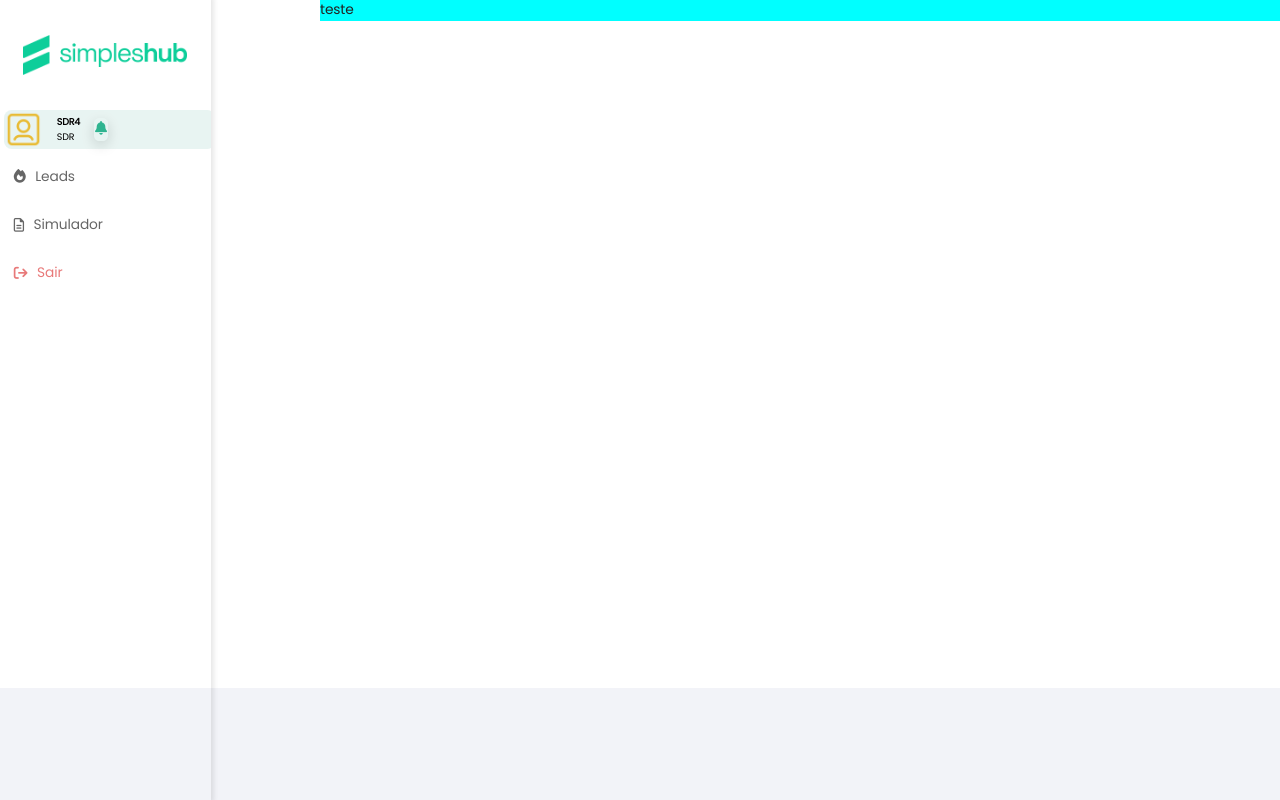
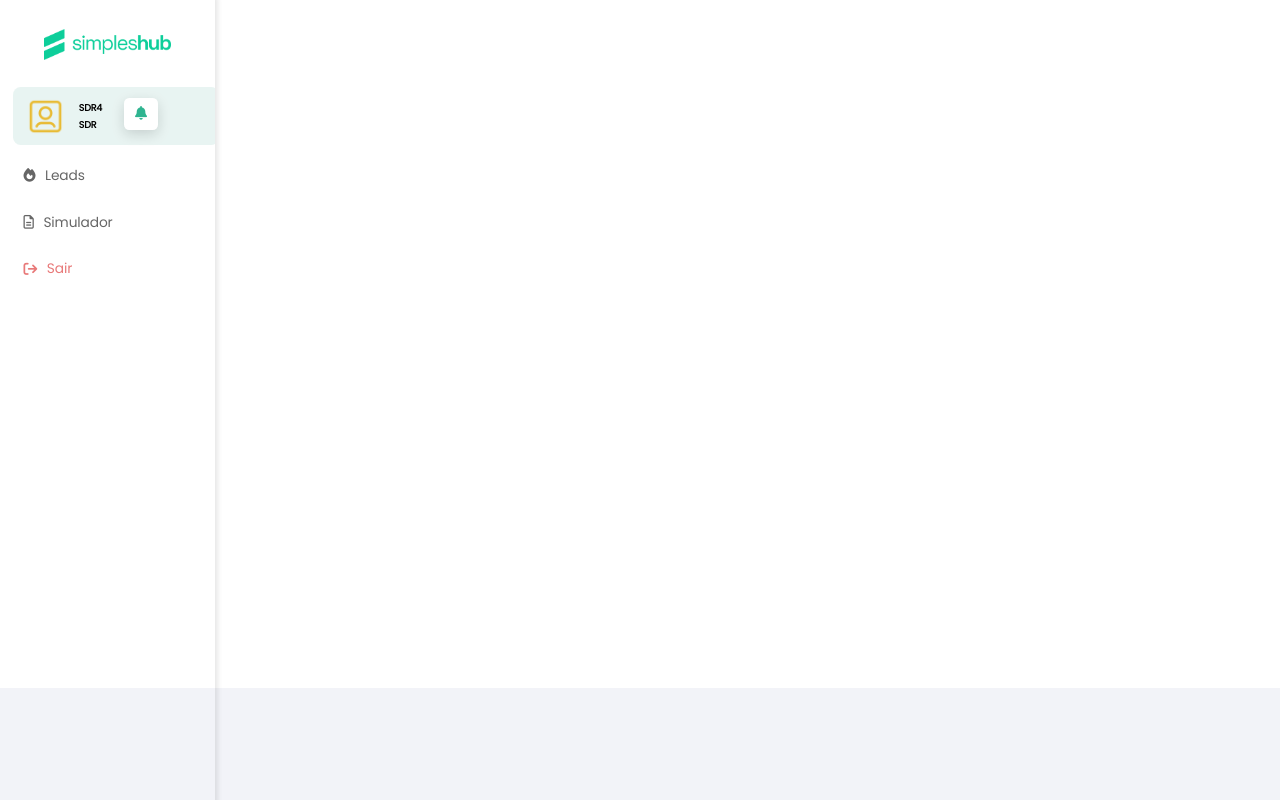
Before and after one commit to Bahiy/BudgetSimulator, a Vue app: page / in a window 1280 px wide. Built offline with nearby package versions, Linux system fonts and the light colour scheme; what v-money would draw is missing.

Commit message:
Test in home

```diff
--- a/src/App.vue
+++ b/src/App.vue
@@ -2,14 +2,11 @@
   <div id="app">
     <div class="container-fluid">
       <div class="row">
-
-        <div class="col">
+        <div class="navigation-sidebar">
           <layout-navigation />
         </div>
 
-        <div class="col-9">
-          <router-view />
-        </div>
+        <!-- <router-view /> -->
       </div>
     </div>
   </div>
@@ -30,4 +27,13 @@ export default {
   color: var(--darker);
   background-color: var(--light);
 }
+.navigation-sidebar {
+  box-sizing: content-box;
+  padding: 10px 5px !important;
+  position: fixed;
+  overflow: hidden auto;
+  width: 15rem !important;
+  height: 100% !important;
+  box-shadow: 0 0 6px 4px rgba(0, 0, 0, 0.1);
+}
 </style>
--- /dev/null
+++ b/src/components/layout/LayoutHeader.vue
@@ -0,0 +1,28 @@
+<template>
+  <div
+    class="header-page-container"
+  >
+    <div class="d-flex align-items-center gap-24">
+      <h2 class="title">Contrate agora</h2>
+    </div>
+  </div>
+</template>
+
+<script>
+export default {};
+</script>
+
+<style lang="scss" scoped>
+.header-page-container {
+  display: flex;
+  flex-direction: row;
+  justify-content: space-between;
+  padding: 1.5rem !important;
+  background-color: var(--featured-light) !important;
+  color: var(--light);
+  .title {
+    font-size: 24px;
+    font-weight: 600 !important;
+  }
+}
+</style>
--- a/src/components/layout/LayoutNavigation.vue
+++ b/src/components/layout/LayoutNavigation.vue
@@ -1,23 +1,25 @@
 <template>
-  <div class="navigation-sidebar">
+  <div>
     <ul class="nav flex-column">
       <img class="img-fluid" src="../../assets/nav-logo.png" alt="Logo" />
 
-      <div class="user-info">
+      <div class="user-info col" style="display: flex">
         <div class="icon-user">
+          <li class="nav-item">
             <img src="../../assets/SDR4.png" width="45px" alt="User Icon" />
+          </li>
         </div>
         <div class="user-container">
           <div class="affiliate-info">
-            <p class="name-user"><b>SDR4</b></p>
+            <p class="name-user">SDR4</p>
             <p class="emissions-user">SDR</p>
-          </div>
           </div>
 
           <div>
             <button class="btn btn-notify" aria-label="Notificações">
               <i class="fa-solid fa-bell fa-1x" />
             </button>
+          </div>
         </div>
       </div>
       <li class="nav-item"><i class="fa-solid fa-fire"></i>Leads</li>
@@ -36,41 +38,59 @@ export default {};
 </script>
 
 <style scoped lang="scss">
-.navigation-sidebar {
-  padding: 0 0.5rem;
-  position: fixed;
-  overflow: hidden auto;
-  width: 245px;
-  height: 100% !important;
-  box-shadow: 0 0 6px 4px rgba(0, 0, 0, 0.1);
 .nav {
+  display: flex;
+  flex-direction: column;
   z-index: 100;
-    height: 100vh;
+  height: 100%;
+  width: 100%;
+  padding-left: 0.4rem !important;
+  padding-right: 0.4rem !important;
   color: var(--dark);
+  gap: 0.5rem;
+
   .img-fluid {
-      padding: 41px 27px !important;
+    width: 100% !important;
+    padding: 1.5rem 2.5rem !important;
   }
 
   .user-info {
-      gap: 16px;
     display: flex;
-      width: 100%;
-      background-color: var(--green-light);
-      padding: 10px 10px;
+    gap: 1rem;
+    align-items: center;
+    justify-content: flex-start;
+    background: var(--green-light);
     border-radius: 9px;
-      margin: 0 -15px 5px 5px !important;
-      align-items: center;
-      justify-items: center;
+    margin: 0 -1rem 0.3rem 0.2rem !important;
+
+    .user-container {
+      display: flex;
+      gap: 25px;
+    }
+
+    .affiliate-info {
+      gap: 0.5rem;
+
+      .name-user,
+      .emissions-user {
+        font-size: 11px;
+        font-weight: 600 !important;
+        margin: 3px 0 !important;
+        color: var(--dark);
+      }
+    }
 
     .btn-notify {
+      padding: 5px 12px !important;
+      background-color: var(--light);
       box-shadow: rgba(0, 0, 0, 0.15) 0px 5px 15px 0px;
       .notification-counter {
-          padding-top: 2px;
-          width: 20px;
-          height: 19px;
+        padding-top: 2px !important;
+        width: 20px !important;
+        height: 19px !important;
         border-radius: 5px;
-          margin-top: -20px;
-          margin-left: 15px;
+        margin-top: -20px !important;
+        margin-left: 15px !important;
         color: #fff;
         font-size: 10px;
       }
@@ -78,15 +98,18 @@ export default {};
   }
 
   .nav-item {
+    font-size: 16px;
+    font-weight: 300 !important;
     color: var(--dark-low);
     transition: 0.2s;
     display: flex;
     align-items: center;
     gap: 0.7rem;
-      padding: 1rem !important;
-      border-radius: 12px ;
+    padding: 0.7rem 0 0.7rem 1rem !important;
+    border-radius: 7px;
 
     &.active {
+      margin-right: -25px !important;
       color: var(--featured) !important;
       background-color: var(--green-light) !important;
     }
@@ -105,7 +128,7 @@ export default {};
     }
   }
 }
-}
+
 p {
   font-size: 11px;
 }
--- /dev/null
+++ b/src/components/layout/LayoutSlider.vue
@@ -0,0 +1,203 @@
+<template>
+  <div>
+    <div
+      class="w-100 mb-3 vue-slider vue-slider-ltr"
+      :style="{ padding: '7px 0', width: 'auto', height: '4px' }"
+    >
+      <div class="vue-slider-rail" @mousedown="onMouseDown">
+        <div class="vue-slider-process" :style="processStyle"></div>
+        <div class="vue-slider-marks">
+          <div
+            v-for="mark in marks"
+            :key="mark.value"
+            :class="[
+              'vue-slider-mark',
+              { 'vue-slider-mark-active': mark.value === value },
+            ]"
+            :style="{ height: '100%', width: '4px', left: mark.left }"
+          >
+            <div
+              :class="[
+                'vue-slider-mark-step',
+                { 'vue-slider-mark-step-active': mark.value === value },
+              ]"
+            ></div>
+            <div
+              :class="[
+                'vue-slider-mark-label',
+                { 'vue-slider-mark-label-active': mark.value === value },
+              ]"
+            ></div>
+          </div>
+        </div>
+        <div
+          class="vue-slider-dot vue-slider-dot-hover"
+          role="slider"
+          :aria-valuenow="value"
+          :aria-valuemin="1"
+          :aria-valuemax="2000"
+          aria-orientation="horizontal"
+          tabindex="0"
+          :style="dotStyle"
+          @mousedown="onMouseDown"
+        >
+          <div class="vue-slider-dot-handle"></div>
+        </div>
+      </div>
+    </div>
+    <div>
+      <h2 class="h2-hub">Clientes {{ value }}</h2>
+    </div>
+  </div>
+</template>
+
+<script>
+export default {
+  data() {
+    return {
+      value: 1,
+      dragging: false,
+      marks: [
+        { value: 1, left: "0%" },
+        { value: 2, left: "0.050025%" },
+        { value: 3, left: "0.10005%" },
+        { value: 4, left: "0.150075%" },
+        { value: 5, left: "0.2001%" },
+        { value: 10, left: "0.450225%" },
+        { value: 20, left: "0.950475%" },
+        { value: 30, left: "1.45073%" },
+        { value: 50, left: "2.45123%" },
+        { value: 80, left: "3.95198%" },
+        { value: 100, left: "4.95248%" },
+        { value: 150, left: "7.45373%" },
+        { value: 200, left: "9.95498%" },
+        { value: 250, left: "12.4562%" },
+        { value: 300, left: "14.9575%" },
+        { value: 350, left: "17.4587%" },
+        { value: 400, left: "19.96%" },
+        { value: 450, left: "22.4612%" },
+        { value: 500, left: "24.9625%" },
+        { value: 600, left: "29.965%" },
+        { value: 700, left: "34.9675%" },
+        { value: 800, left: "39.97%" },
+        { value: 900, left: "44.9725%" },
+        { value: 1000, left: "49.975%" },
+        { value: 1100, left: "54.9775%" },
+        { value: 1200, left: "59.98%" },
+        { value: 1300, left: "64.9825%" },
+        { value: 1400, left: "69.985%" },
+        { value: 1500, left: "74.9875%" },
+        { value: 1600, left: "79.99%" },
+        { value: 1700, left: "84.9925%" },
+        { value: 1800, left: "89.995%" },
+        { value: 1900, left: "94.9975%" },
+        { value: 2000, left: "100%" },
+      ],
+    };
+  },
+  computed: {
+    processStyle() {
+      return {
+        height: "100%",
+        top: "0px",
+        left: "0%",
+        width: `${(this.value / 2000) * 100}%`,
+      };
+    },
+    dotStyle() {
+      return {
+        width: "14px",
+        height: "14px",
+        transform: "translate(-50%, -50%)",
+        top: "50%",
+        left: `${(this.value / 2000) * 100}%`,
+      };
+    },
+  },
+  methods: {
+    setValue(newValue) {
+      // Limita o valor apenas para os valores dentro dos marks
+      const closestMark = this.marks.reduce((prev, curr) =>
+        Math.abs(curr.value - newValue) < Math.abs(prev.value - newValue)
+          ? curr
+          : prev
+      );
+      this.value = closestMark.value;
+    },
+    onMouseDown(event) {
+      this.dragging = true;
+      this.updateValueFromEvent(event);
+      document.addEventListener("mousemove", this.onMouseMove);
+      document.addEventListener("mouseup", this.onMouseUp);
+    },
+    onMouseMove(event) {
+      if (this.dragging) {
+        this.updateValueFromEvent(event);
+      }
+    },
+    onMouseUp() {
+      this.dragging = false;
+      document.removeEventListener("mousemove", this.onMouseMove);
+      document.removeEventListener("mouseup", this.onMouseUp);
+    },
+    updateValueFromEvent(event) {
+      const sliderRect = this.$el.getBoundingClientRect();
+      const offsetX = event.clientX - sliderRect.left;
+      const newValue = Math.round((offsetX / sliderRect.width) * 2000);
+
+      // Aqui, chamamos a função `setValue` para atualizar o valor para o mark mais próximo
+      this.setValue(newValue);
+    },
+  },
+};
+</script>
+
+<style scoped>
+.vue-slider {
+  background-color: #e9e9e9;
+  display: flex;
+  align-items: center;
+  justify-content: center;
+}
+.vue-slider-rail {
+  position: relative;
+  width: 100%;
+  background-color: #e9e9e9;
+  height: 16px !important;
+  border-radius: 1rem;
+}
+.vue-slider-process {
+  z-index: 1;
+  padding: 0.8rem;
+  position: absolute;
+  border-radius: 15px;
+  background-color: var(--featured-light) !important;
+  border: 2px solid #fff;
+  box-shadow: 0.5px 0.5px 2px 1px rgba(0, 0, 0, 0.32);
+}
+.vue-slider-dot {
+  z-index: 10;
+  border-radius: 50%;
+  padding: 0.6rem !important;
+  background-color: var(--featured-light) !important;
+  border: 4px solid #fff;
+  box-shadow: 0.5px 0.5px 2px 1px rgba(0, 0, 0, 0.32);
+  position: absolute;
+  cursor: pointer;
+}
+.vue-slider-dot-handle {
+  background-color: #3b82f6;
+  border-radius: 50%;
+}
+.vue-slider-mark {
+  position: absolute;
+  text-align: center;
+}
+.vue-slider-mark-step {
+  width: 2px;
+  height: 80%;
+
+  background-color: #dfdfdf;
+  margin: auto;
+}
+</style>
--- a/src/views/Home.vue
+++ b/src/views/Home.vue
@@ -1,22 +1,27 @@
 <template>
-  <div class="home ">
-    teste
+  <div>
+    <Header />
+    <layout-build-plan />
   </div>
 </template>
 
 <script>
+import Header from "../components/layout/LayoutHeader.vue";
+import LayoutBuildPlan from "../components/layout/LayoutBuildPlan.vue";
 export default {
   name: "Home",
+  components: {
+    Header,
+    LayoutBuildPlan
+  },
 };
 </script>
 
 <style lang="scss" scoped>
 .home {
-  background-color: aqua !important;
   padding: 1rem;
   display: flex;
   flex-direction: column;
   background-color: var(--lighter);
-
 }
 </style>
```
Lines whose indentation alone changed are shown as unchanged.
